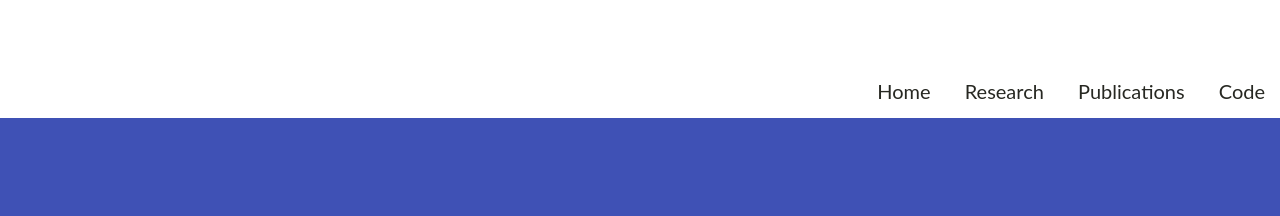
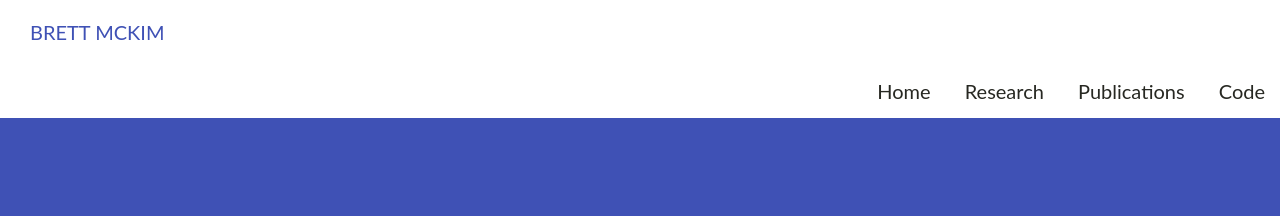
Before and after one commit to mckimb/mckimb.github.io, a Jekyll site: the page built from papers/index.html, in a window 1280 px wide. Shown: the top 216 px of the page. Built offline with Jekyll 4.4.1, drawn with Linux system fonts in a browser that asks for light colours.

Commit message:
Update main.css

```diff
--- a/css/main.css
+++ b/css/main.css
@@ -197,7 +197,7 @@ nav ul li, footer ul li {
     \\ padding-right: 25px;
     font-size: 20px;
     text-align: left;
-
+    color: #3f51b5;
 }
 
 
```
